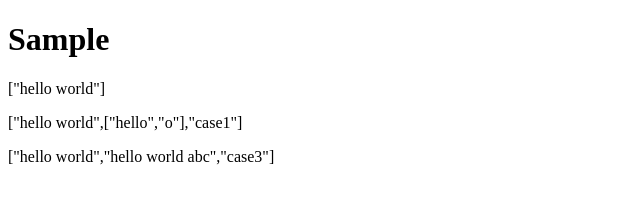
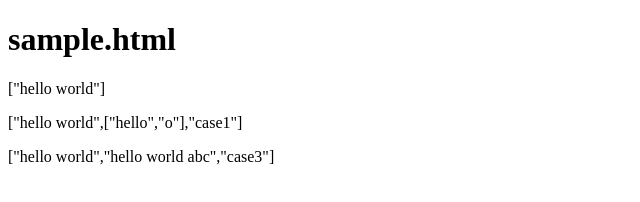
Before and after one commit to JamesRobertHugginsNgo/eva-switch, a website with bundled scripts: page sample/sample.html in a window 1280 px wide. Shown: the whole page, without its empty margins (0-640 px from the left). Built offline with nearby package versions, Linux system fonts and the light colour scheme.

Commit message:
Make minor changes

```diff
--- a/sample/sample.html
+++ b/sample/sample.html
@@ -4,11 +4,12 @@
 <head>
 	<meta charset="UTF-8">
 	<meta name="viewport" content="width=device-width, initial-scale=1.0">
-	<title>Sample</title>
+	<title>sample.html</title>
 </head>
 
 <body>
-	<h1>Sample</h1>
+	<h1>sample.html</h1>
+
 	<script type="module" src="./script.js"></script>
 </body>
 
```
Also changed, not shown: README.md.
